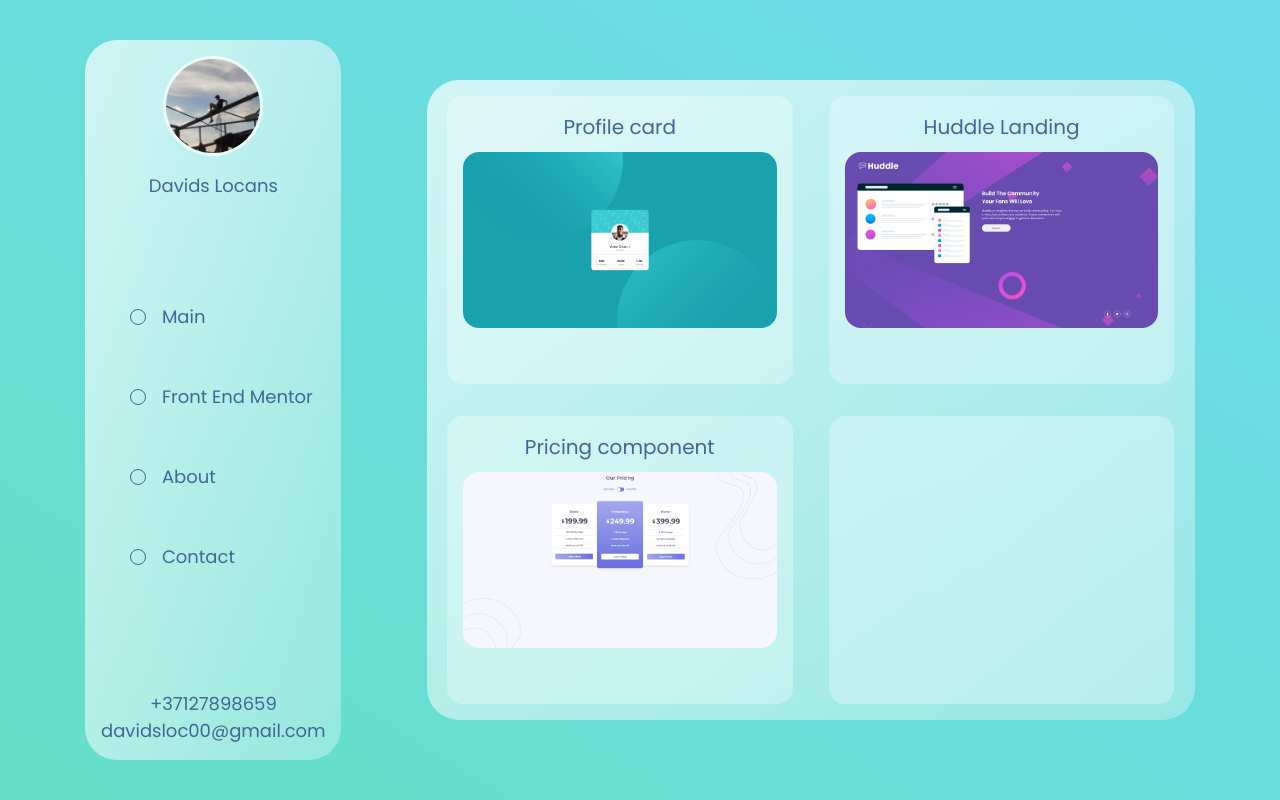
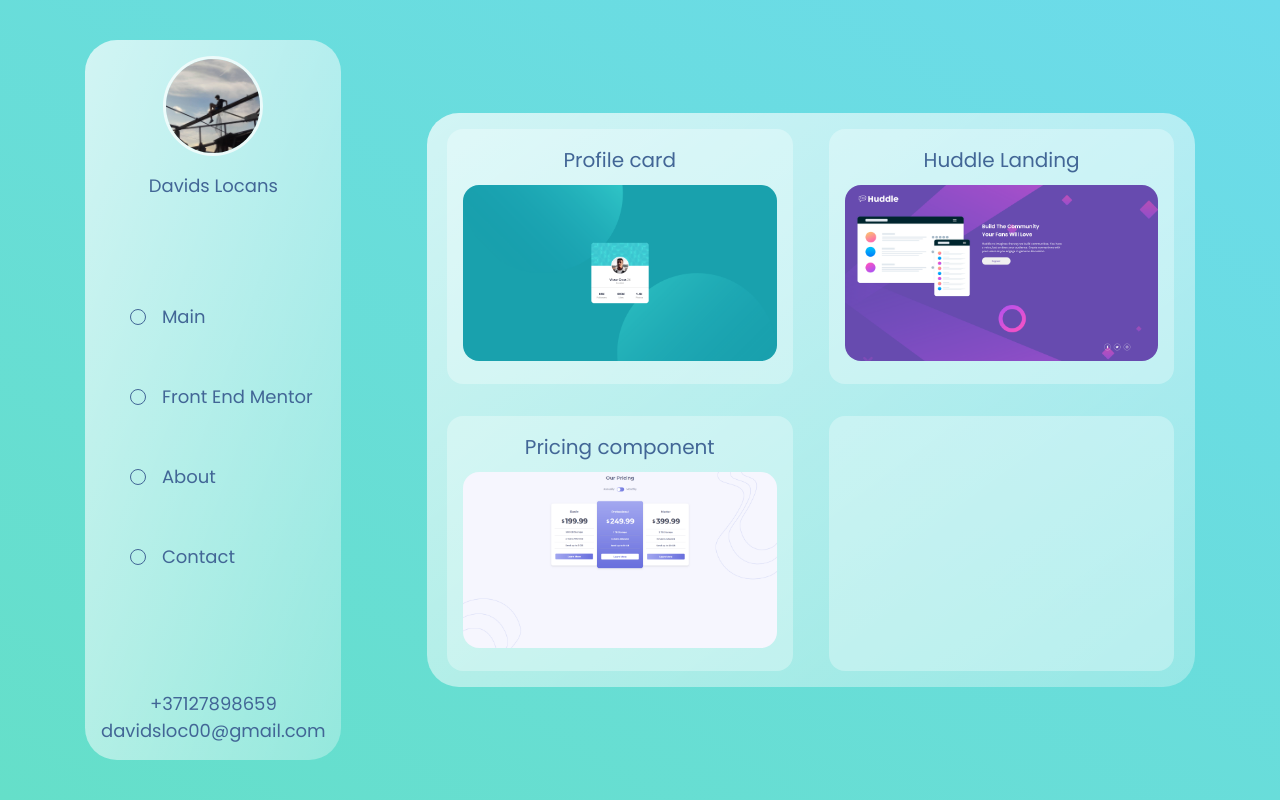
Before and after one commit to davidsloc/davidsloc.github.io, a PHP site: page / in a window 1280 px wide. Run offline with PHP 8.4, Linux system fonts and the light colour scheme.

Commit message:
Update style.css

```diff
--- a/css/style.css
+++ b/css/style.css
@@ -92,7 +92,7 @@ p{
     display: flex;
     flex-wrap: wrap;
     justify-content: space-evenly;
-    min-height: 80vh;
+    height: 80%;
     width: 60%;
     background: linear-gradient(to right bottom, rgba(255,255,255,0.7),rgba(255,255,255,0.3));
     border-radius: 2rem;
```
